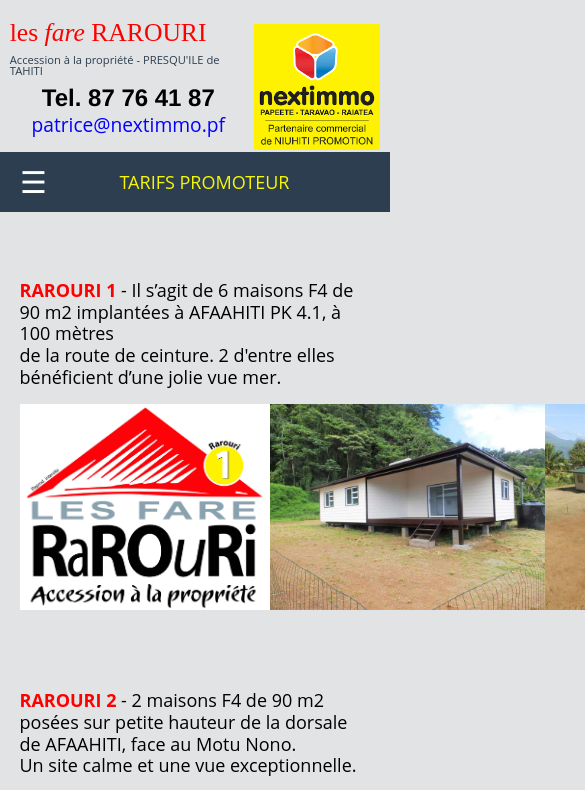
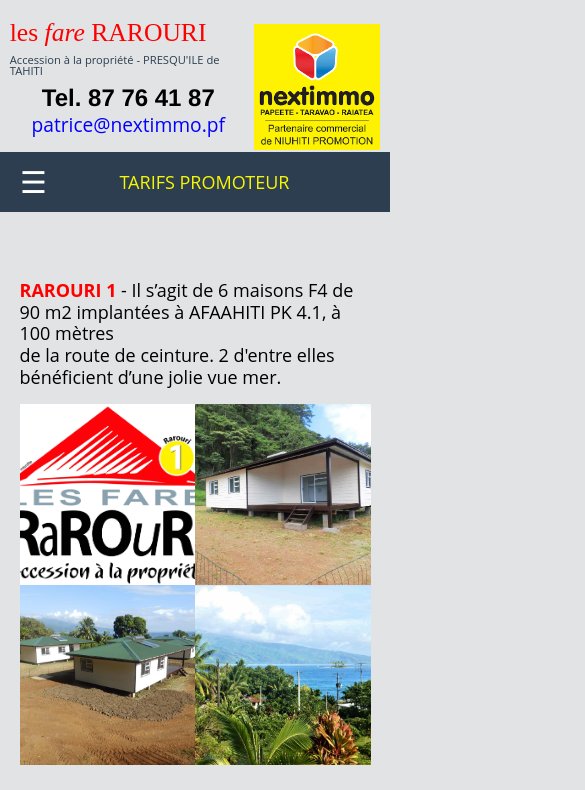
Before and after one commit to AnthonyWDR/rarouri, a plain HTML site: page f4.html in a window 390 px wide. Shown: the top 790 px of the page, 585 px wide, since content can reach past the window. Drawn offline with nearby package versions, Linux system fonts and the light colour scheme.

Commit message:
now at the stage where i want to commit genocide

```diff
--- a/f4.css
+++ b/f4.css
@@ -165,7 +165,16 @@
   display: flex;
   justify-content: ;
 }
-
+.box {
+  justify-content: space-between;
+}
+.box img {
+  flex-basis: 45%;
+  max-height: 206.25px;
+}
+.box .boxtext {
+  flex-basis: 45%;
+}
 
 
 
@@ -220,16 +229,7 @@
 
 
 /* css code added by https://www.fiverr.com/kaycobadjony */
-.box {
-  justify-content: space-between;
-}
-.box img {
-  flex-basis: 45%;
-  max-height: 206.25px;
-}
-.box .boxtext {
-  flex-basis: 45%;
-}
+
 .openbtn {
   display: none;
 }
@@ -366,6 +366,13 @@
 .title {
   width:64%;
 }
+.boximage {
+  flex-wrap: wrap;
+}
+.boximage .img {
+  height: 180.42px;
+  width: 50%;
+}
 .info {
   width: 64%;
   text-align: center;
@@ -419,9 +426,7 @@
 .box.two, .box.four {
   flex-direction: column-reverse;
 }
-    .box img {
-        width:100%;
-    }
+
 }
 @media (max-width: 956px) {
     .boxtext.special {
--- a/f4.html
+++ b/f4.html
@@ -58,12 +58,22 @@
           <span>RAROURI 1</span> - Il s’agit de 6 maisons F4 de 90 m2 implantées à AFAAHITI PK 4.1, à 100 mètres<br> de la route de ceinture. 2 d'entre elles bénéficient d’une jolie vue mer.
         </div>
         <div class="boximage">
-          <img style="max-height:206.250px;" src="images/DJ/FARE-RAROURI-Logo-1.jpg">
-          <img src="images/DJ/PC180053.JPG">
-          <img src="images/PC2.JPG">
-          <img src="images/DJ/PC190074.JPG">
+          <div class="img" style="background-image: url('images/DJ/FARE-RAROURI-Logo-1.jpg')"></div>
+          <div class="img" style="background-image: url('images/DJ/PC180053.JPG')"></div>
+          <div class="img" style="background-image: url('images/PC2.JPG')"></div>
+          <div class="img" style="background-image: url('images/DJ/PC190074.JPG')"></div>
         </div>
+
       </div>
+      <style>
+  .img {
+     width: 100%;
+     height: 206.25px;
+     background-position: center;
+     background-repeat: no-repeat;
+     background-size: cover;
+  }
+ </style>
 
       <div class="box one">
         <div style="margin-bottom:1rem; margin-top:3rem;" class="boxtext">
```
Also changed, not shown: presentation.css (+12 -0 lines).
